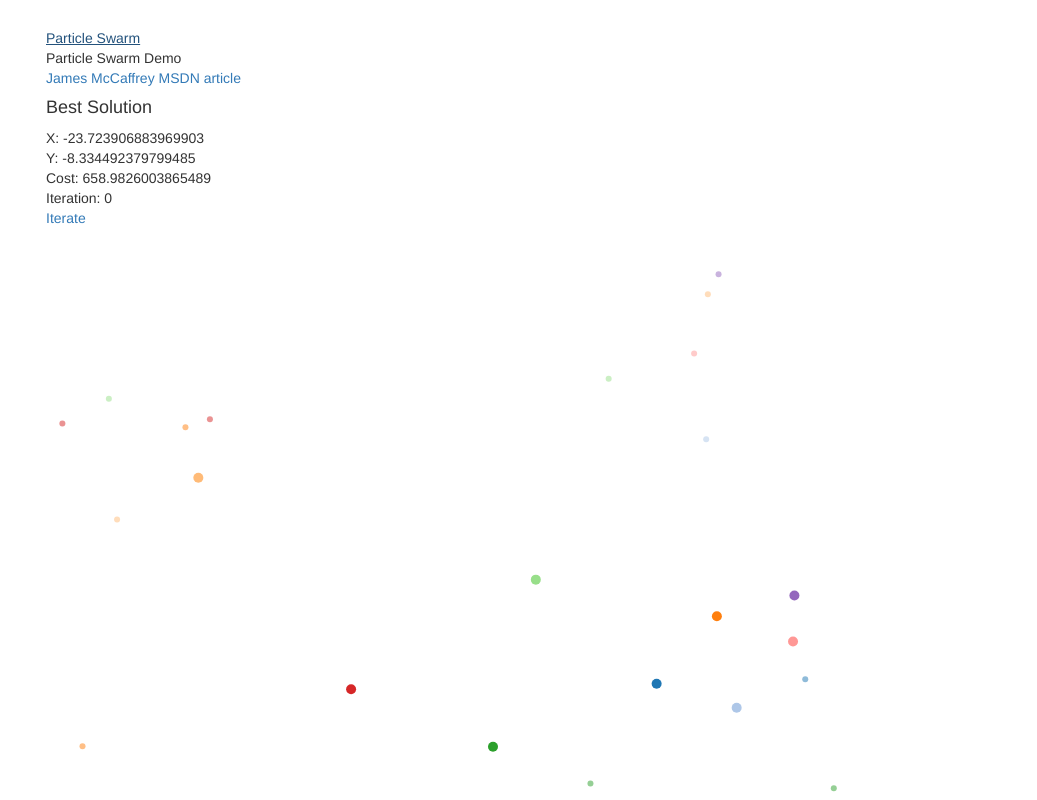
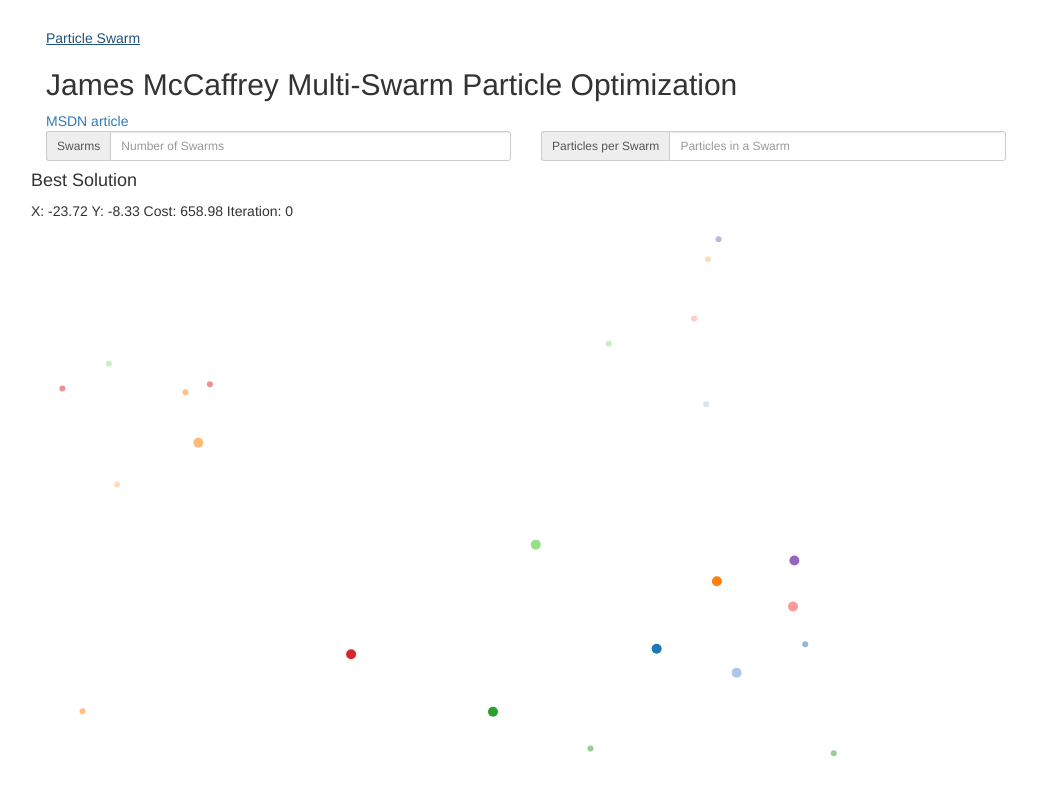
Before and after one commit to fossilizedd/d3-machine-learning, a website: page src/client/index.html at #/fossilized/particleswarm in a window 1280 px wide. Both pictures are taken after a click on the link "Particle Swarm". Shown: the top 800 px of the page, without its empty margins (114-1151 px from the left). Drawn offline with nearby package versions, Linux system fonts and the light colour scheme; some packages are replaced by stand-ins of ours; files that its build step writes are made by us from their sources; a script that the page names is missing.

Commit message:
fixing browsersync issues

```diff
--- a/src/client/d3machine/features/particleswarm/components/drawContainer/view-container-template.html
+++ b/src/client/d3machine/features/particleswarm/components/drawContainer/view-container-template.html
@@ -1,23 +1,5 @@
 <div>
-    <div>
-        <h4>Best Solution</h4>
-        <div>
-            X: {{vm.solution.bestPosition.x}}
-        </div>
-        <div>
-            Y: {{vm.solution.bestPosition.y}}
-        </div>
-        <div>
-            Cost: {{vm.solution.bestCost}}
-        </div>
-        <div>
-            Iteration: {{vm.count}}
-        </div>
-        <div>
-            <a href="#" ng-click="vm.iterateSolution()">Iterate</a>
-        </div>
-    </div>
-    <div class="background-screen">
+    <div class="visualization-background-screen">
         <div id="d3">
 
         </div>
--- a/src/client/d3machine/features/particleswarm/components/particleSwarmGraph/particle-swarm-draw.html
+++ b/src/client/d3machine/features/particleswarm/components/particleSwarmGraph/particle-swarm-draw.html
@@ -1,9 +1,36 @@
-<div>
-    <a href="https://msdn.microsoft.com/en-us/magazine/dn385711.aspx">
-        James McCaffrey MSDN article
-    </a>
+<div class="row">
+    <div class="col-md-12">
+        <h2>
+            James McCaffrey Multi-Swarm Particle Optimization
+        </h2>
+        <a href="https://msdn.microsoft.com/en-us/magazine/dn385711.aspx">
+            MSDN article
+        </a>
+    </div>
 </div>
-<div>
-    <view-container>
-    </view-container>
+<div class="row">
+    <div class="col-md-6">
+        <div class="input-group input-group-sm">
+          <span class="input-group-addon" id="sizing-addon3">Swarms</span>
+          <input type="text" class="form-control" placeholder="Number of Swarms" aria-describedby="sizing-addon3">
+        </div>
+    </div>
+    <div class="col-md-6">
+        <div class="input-group input-group-sm">
+          <span class="input-group-addon" id="sizing-addon3">Particles per Swarm</span>
+          <input type="text" class="form-control" placeholder="Particles in a Swarm" aria-describedby="sizing-addon3">
+        </div>
+    </div>
 </div>
+<div class="row">
+    <div>
+        <h4>Best Solution</h4>
+            X: {{vm.solution.bestPosition.x | number: 2}} Y: {{vm.solution.bestPosition.y | number: 2}} Cost: {{vm.solution.bestCost | number:2}} Iteration: {{vm.count}}
+    </div>
+</div>
+<div class="row">
+    <div class="col-md-12">
+        <view-container>
+        </view-container>
+    </div>
+</div>
--- a/src/client/d3machine/features/particleswarm/particleswarm.html
+++ b/src/client/d3machine/features/particleswarm/particleswarm.html
@@ -1,8 +1 @@
-<div>
-    Particle Swarm Demo
-</div>
-<div>
-    <particle-swarm-draw>
-
-    </particle-swarm-draw>
-</div>
+<particle-swarm-draw></particle-swarm-draw>
--- a/src/client/resources/styles/particle.scss
+++ b/src/client/resources/styles/particle.scss
@@ -7,3 +7,7 @@
     margin-bottom: 2em;
     width:960px;
 }
+
+.visualization-background-screen {
+    background: White
+}
```
Also changed, not shown: gulpfile.js (+10 -7 lines).
